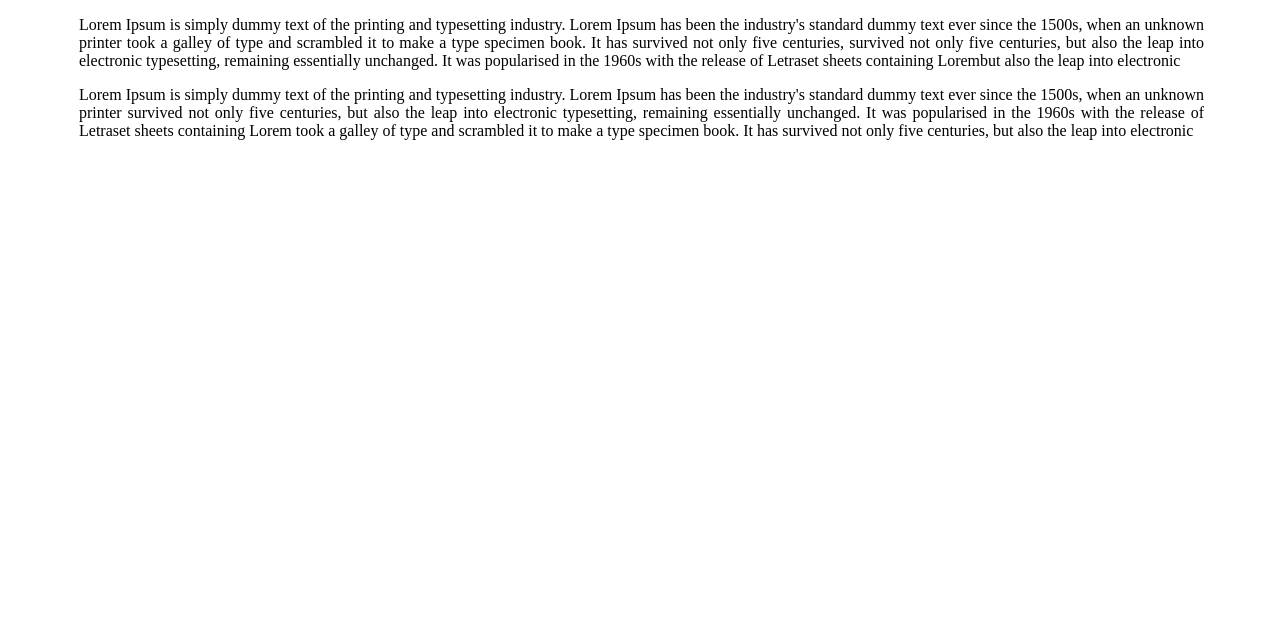
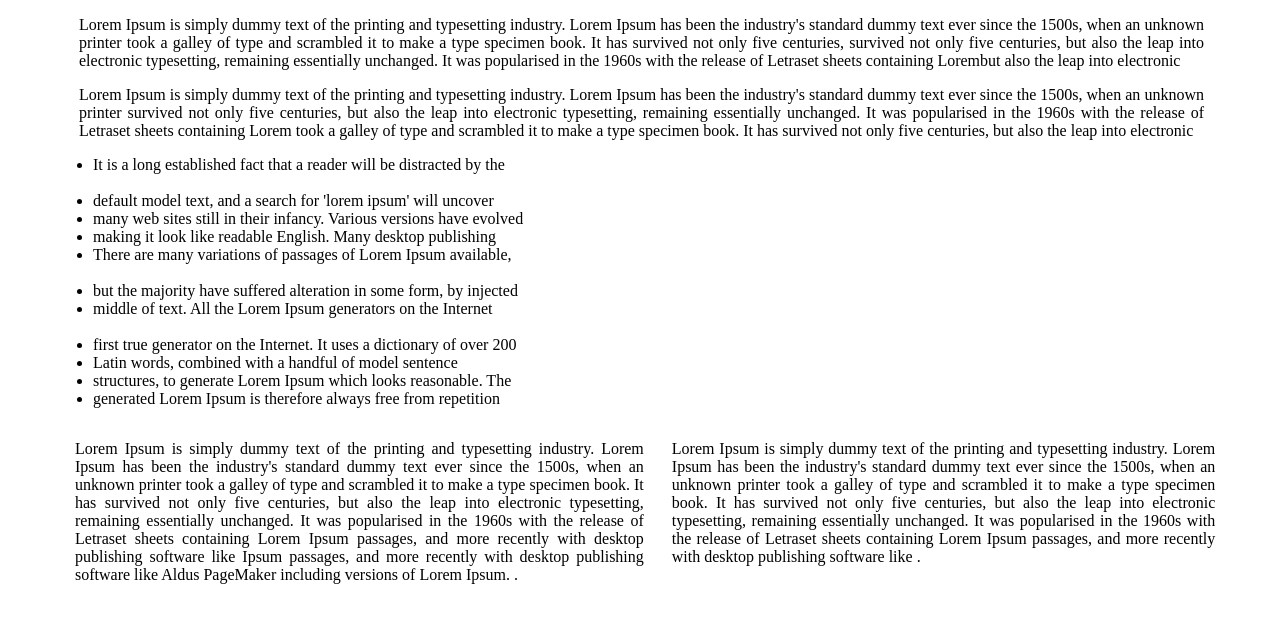
Before and after one commit to Mitalisrivastava123/repositorytemplate1, a plain HTML site: page index.html in a window 1280 px wide. Drawn offline with Linux system fonts and the light colour scheme.

Commit message:
second commit

```diff
--- a/index.html
+++ b/index.html
@@ -26,7 +26,43 @@
 
 
     </div>
+    <div class="home">
+        <ul>
+            <li>It is a long established fact that a reader will be distracted by the</li>
+            <br>
+            <li>default model text, and a search for 'lorem ipsum' will uncover</li>
+            <li>many web sites still in their infancy. Various versions have evolved</li>
+            <li>making it look like readable English. Many desktop publishing</li>
+            <li>There are many variations of passages of Lorem Ipsum available,</li>
+            <br>
+            <li>but the majority have suffered alteration in some form, by injected</li>
+            <li>middle of text. All the Lorem Ipsum generators on the Internet</li>
+            <br>
+            <li>first true generator on the Internet. It uses a dictionary of over 200</li>
+            <li>Latin words, combined with a handful of model sentence</li>
+            <li>structures, to generate Lorem Ipsum which looks reasonable. The</li>
+            <li>generated Lorem Ipsum is therefore always free from repetition</li>
 
+        </ul>
+    </div>
+    <div class="home5">
+        <div class="home6">
+            <p>Lorem Ipsum is simply dummy text of the printing and typesetting industry. Lorem Ipsum has been the
+                industry's standard dummy text ever since the 1500s, when an unknown printer took a galley of type and
+                scrambled it to make a type specimen book. It has survived not only five centuries, but also the leap
+                into electronic typesetting, remaining essentially unchanged. It was popularised in the 1960s with the
+                release of Letraset sheets containing Lorem Ipsum passages, and more recently with desktop publishing
+                software like Ipsum passages, and more recently with desktop publishing software like Aldus PageMaker including versions of Lorem Ipsum. .</p>
+        </div>
+        <div class="home7">
+            <p>Lorem Ipsum is simply dummy text of the printing and typesetting industry. Lorem Ipsum has been the
+                industry's standard dummy text ever since the 1500s, when an unknown printer took a galley of type and
+                scrambled it to make a type specimen book. It has survived not only five centuries, but also the leap
+                into electronic typesetting, remaining essentially unchanged. It was popularised in the 1960s with the
+                release of Letraset sheets containing Lorem Ipsum passages, and more recently with desktop publishing
+                software like .</p>
+        </div>
+    </div>
 </body>
 
 </html>
```
